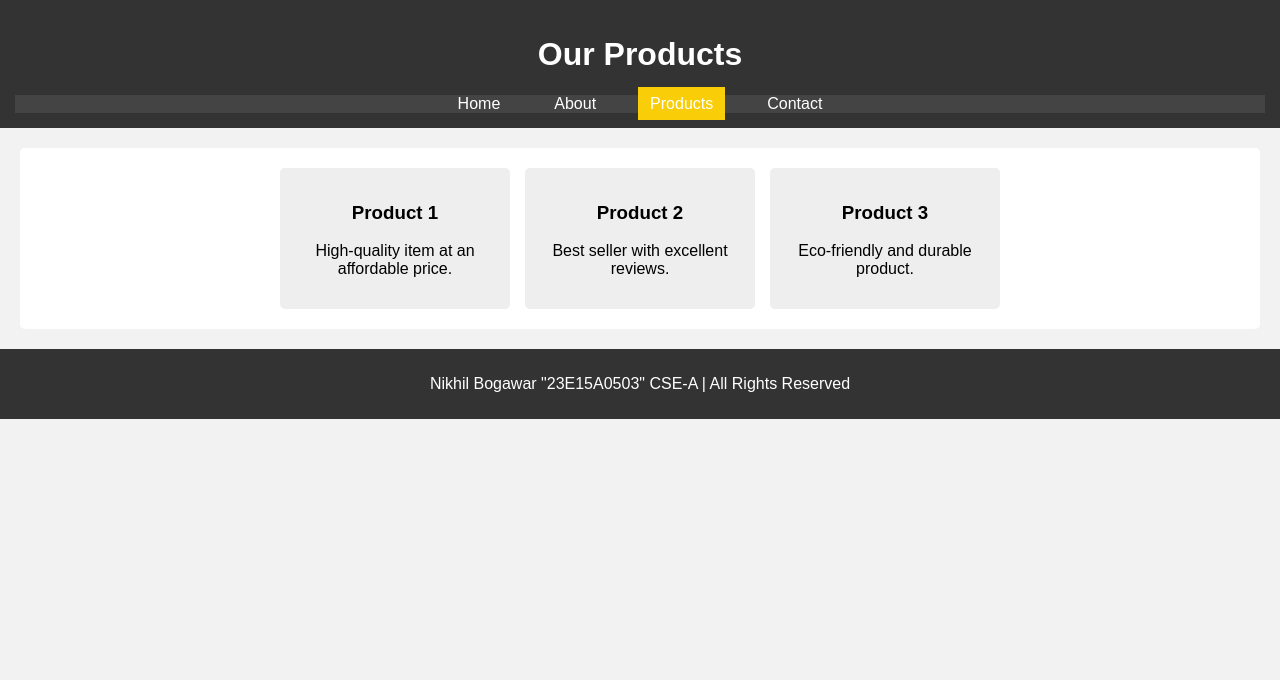
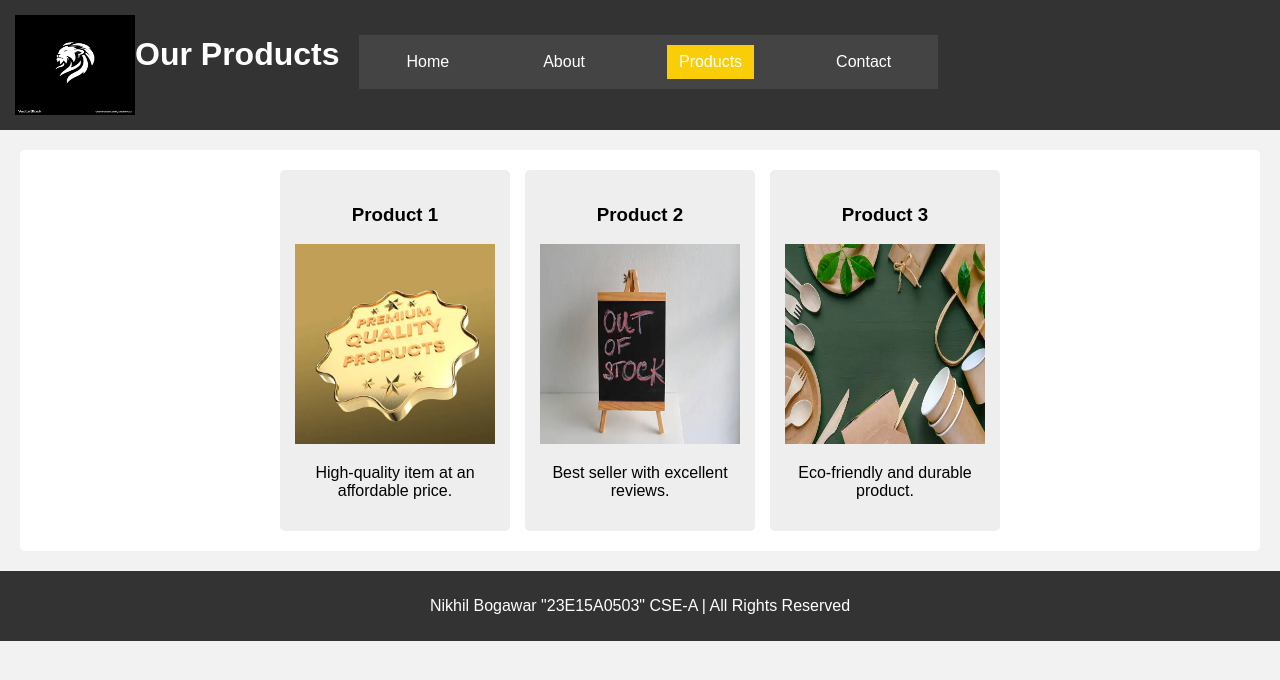
Before and after one commit to nikhilbogawar/webpage-layout, a plain HTML site: page products.html in a window 1280 px wide. Drawn offline with Linux system fonts and the light colour scheme.

Commit message:
added updated

```diff
--- a/products.html
+++ b/products.html
@@ -8,6 +8,7 @@
 </head>
 <body>
     <header>
+        <img src="./assets/logo.png" height="100px" width="120px"/>
         <h1>Our Products</h1>
         <nav>
             <ul>
@@ -23,14 +24,17 @@
         <section class="product-grid">
             <div class="product-card">
                 <h3>Product 1</h3>
+                <img src="./assets/product1.webp" alt="Product 1 Image" width="200px" height="200px">
                 <p>High-quality item at an affordable price.</p>
             </div>
             <div class="product-card">
                 <h3>Product 2</h3>
+                <img src="./assets/product2.webp" alt="Product 2 Image" width="200px" height="200px">
                 <p>Best seller with excellent reviews.</p>
             </div>
             <div class="product-card">
                 <h3>Product 3</h3>
+                <img src="./assets/product3.webp" alt="Product 3 Image" width="200px" height="200px">
                 <p>Eco-friendly and durable product.</p>
             </div>
         </section>
--- a/style.css
+++ b/style.css
@@ -8,21 +8,23 @@ body {
 header {
     background-color: #333;
     color: white;
-    text-align: center;
+    display: flex;
     padding: 15px;
 }
 
 nav ul {
     list-style-type: none;
     background-color: #444;
-    margin: 0;
-    padding: 0;
+    margin: 20px;
+    padding: 0px;
     display: flex;
     justify-content: center;
 }
 
 nav ul li {
-    margin: 0 15px;
+    margin: 0 25px;
+    padding: 10px;
+    display: flex;
 }
 
 nav ul li a {
```
Also changed, not shown: about.html (+2 -0 lines), contact.html (+1 -0 lines), index.html (+3 -0 lines), assets/about-image.jpg (added), assets/hero-image.jpg (added), assets/logo.png (added), assets/product1.webp (added), assets/product2.webp (added), assets/product3.webp (added).
